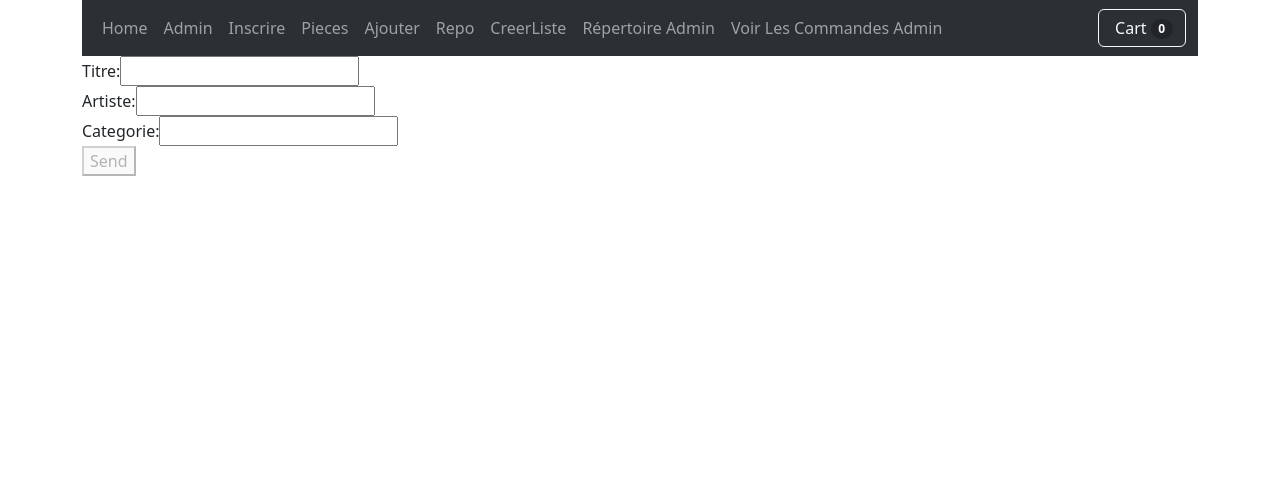
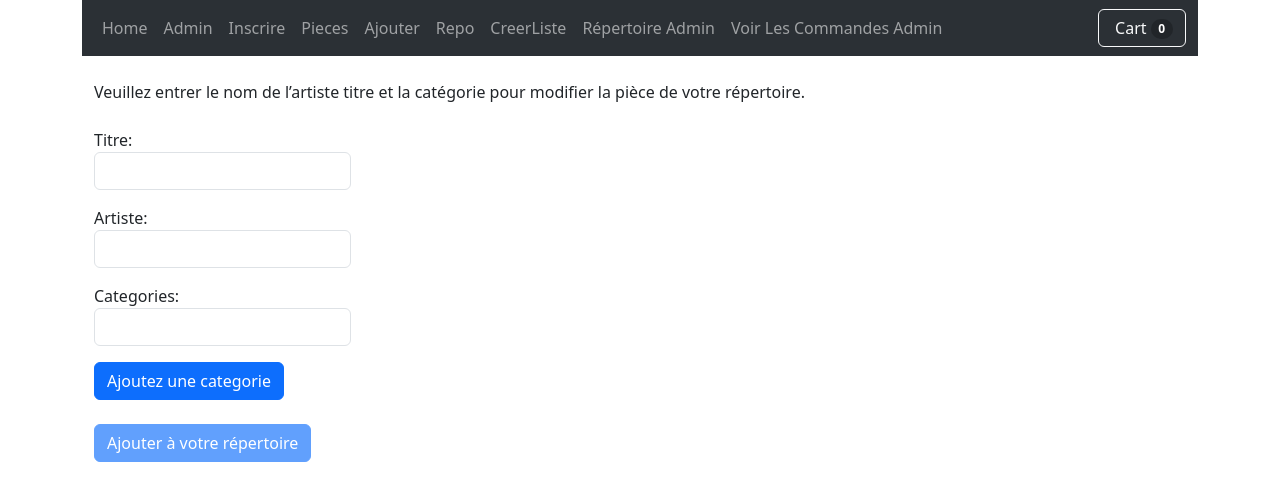
Before and after one commit to John-Hidalgo/Module07_Git_Hidalgo_Zhao, a React (Create React App) app in the folder ListeRepertoire_Frontend/: page /modifier-piece/1 in a window 1280 px wide. Shown: the top 500 px of the page. Built offline with nearby package versions, Linux system fonts and the light colour scheme.

Commit message:
regler du bug dans page modifier piece

```diff
--- a/ListeRepertoire_Frontend/src/pages/admin/pageModiferUnePiece.js
+++ b/ListeRepertoire_Frontend/src/pages/admin/pageModiferUnePiece.js
@@ -1,5 +1,6 @@
 import React, { useState } from 'react'
 import ModifierUnePiece from '../../composants/ModifierUnePiece.js'
+import { InputGroup, FormControl, Button, Container } from 'react-bootstrap';
 import { useParams } from 'react-router-dom'
 import { useNavigate } from 'react-router-dom'
 const PageModifierPieceAdmin = () =>
@@ -28,26 +29,50 @@ const PageModifierPieceAdmin = () =>
   }
 
   return (
-    <div>
+        <Container>
+        <br />
+            Veuillez entrer le nom de l’artiste titre et la catégorie pour modifier la pièce de votre répertoire.
+        <br /><br />
         <label>
             Titre:
-        <input type="text" value={titre} onChange={(e) => setTitre(e.target.value)} />
+            <InputGroup className="mb-3">
+                <FormControl
+                    type="text"
+                    value={titre}
+                    onChange={(e) => setTitre(e.target.value)}
+                />
+            </InputGroup>
         </label>
         <br />
         <label>
             Artiste:
-        <input type="text" value={artiste} onChange={(e) => setArtiste(e.target.value)} />
+            <InputGroup className="mb-3">
+                <FormControl
+                    type="text"
+                    value={artiste}
+                    onChange={(e) => setArtiste(e.target.value)}
+                />
+            </InputGroup>
         </label>
         <br />
         <label>
-        Categorie:
-        <input type="text" value={categories} onChange={(e) => setCategories(e.target.value)} />
+            Categories:
+            {categories.map((category, index) => (
+                <div key={index} className="mb-3">
+                    <InputGroup>
+                        <FormControl
+                            type="text"
+                            value={category}
+                            onChange={(e) => GererAjouterNouvelleCategorie(index, e.target.value)}
+                        />
+                    </InputGroup>
+                </div>
+            ))}
+        <Button onClick={AjouterNouvelleEntree}> Ajoutez une categorie</Button>
         </label>
-      <br />
-      <button onClick={gererModifierUnePiece} disabled={!boutonActif}>
-        Send
-      </button>
-    </div>
+        <br /><br />
+        <Button onClick={gererModifierUnePiece} disabled={!boutonActif}>Ajouter à votre répertoire </Button>
+        </Container>
   )
 }
 
```
Lines whose indentation alone changed are shown as unchanged.
